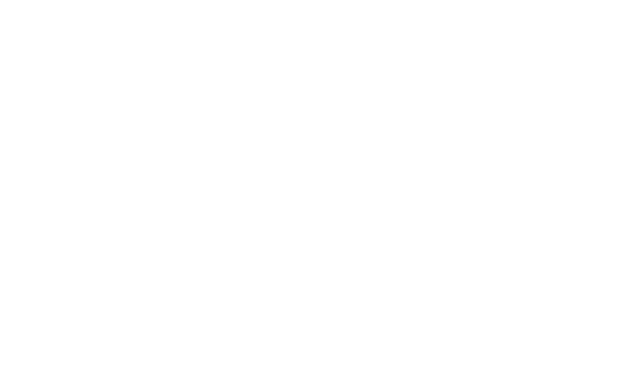
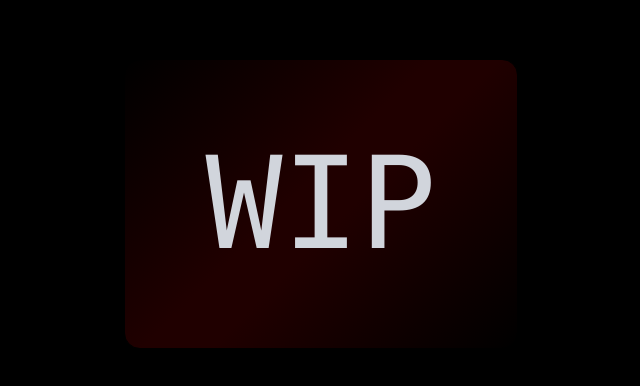
Before and after one commit to itsnathyall/MediaHosting, a React (Vite) app: page /home in a window 1280 px wide. Before the commit this address had no page. Shown: the part 196-582 px from the top of the page, without its empty margins (319-959 px from the left). Built offline with nearby package versions, Linux system fonts and the light colour scheme.

Commit message:
started home page

```diff
--- a/src/App.jsx
+++ b/src/App.jsx
@@ -3,6 +3,7 @@
 import WelcomePage from './pages/WelcomePage';
 import LoginPage from './pages/LoginPage';
 import RegisteryPage from './pages/RegisteryPage'
+import HomePage from './pages/HomePage'
 
 function App() {
   return (
@@ -10,6 +11,7 @@
       <Route path="/" element={<WelcomePage />} />
       <Route path="/login" element={<LoginPage />} />
       <Route path="/register" element={<RegisteryPage />} />
+      <Route path="/home" element={<HomePage/>}/>
     </Routes>
   );
 }
--- /dev/null
+++ b/src/pages/HomePage.jsx
@@ -0,0 +1,12 @@
+export default function HomePage(){
+    return(
+        <>
+            <div className="h-screen w-screen bg-black flex
+            items-center justify-center font-mono">
+                <div className="text-gray-300 text-9xl flex flex-col items-center justify-center text-center p-20 gap-8 border rounded-2xl border-black bg-[linear-gradient(-45deg,#000000_0%,#200000_45%,#200000_55%,#000000_100%)]">
+                WIP
+                </div>
+            </div>
+        </>
+    )
+}
--- a/src/pages/WelcomePage.jsx
+++ b/src/pages/WelcomePage.jsx
@@ -56,6 +56,8 @@
                         </div>
                     </div>
                 </div>
+                <CustomButton text='Homepage' onClick={() => navigate('/home')}/>
+
             </div>
         </>
     )
```
